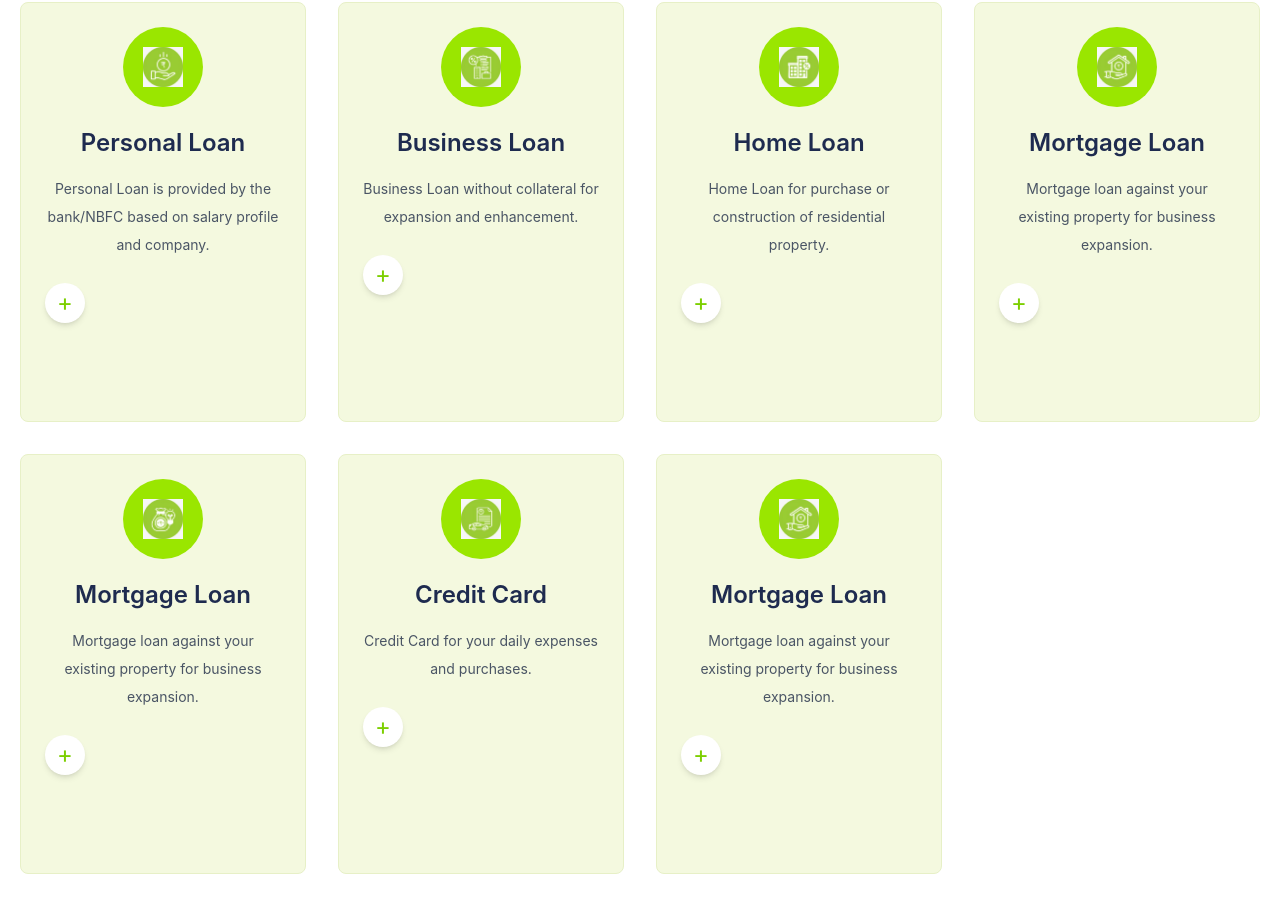
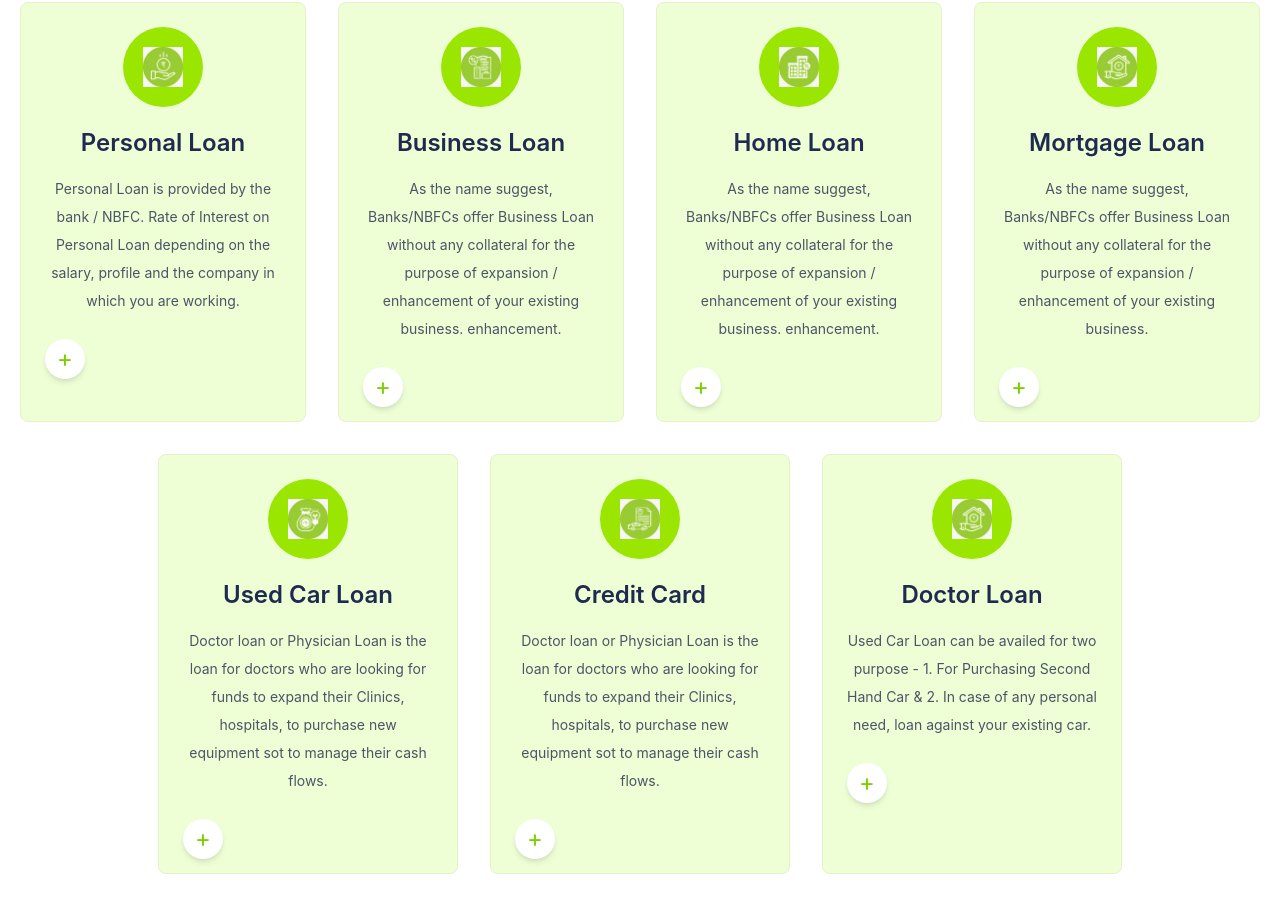
Before and after one commit to Shaikhjunaid49/Sasta_paisa, a React (Vite) app in the folder Sasta_paisa/: page / in a window 1280 px wide. Shown: the part 1071-1984 px from the top of the page. Built offline with nearby package versions, Linux system fonts and the light colour scheme.

Commit message:
fix some minnor things

```diff
--- a/Sasta_paisa/package.json
+++ b/Sasta_paisa/package.json
@@ -13,6 +13,7 @@
     "@tailwindcss/vite": "^4.3.0",
     "react": "^19.2.6",
     "react-dom": "^19.2.6",
+    "react-icons": "^5.6.0",
     "tailwindcss": "^4.3.0"
   },
   "devDependencies": {
--- a/Sasta_paisa/src/components/LoanCard.jsx
+++ b/Sasta_paisa/src/components/LoanCard.jsx
@@ -7,15 +7,11 @@ function LoanCard({
 }) {
   return (
     <div
-      className={`bg-[#f4f9df] border border-[#e7f0c7] rounded-lg p-6 ${height} hover:shadow-lg transition duration-300`}
+      className={`w-full max-w-[300px] bg-[#EEFFD6] border border-[#e7f0c7] rounded-lg p-6 ${height} hover:shadow-lg transition duration-300`}
     >
       {/* ICON */}
       <div className="w-20 h-20 rounded-full bg-lime-400 flex items-center justify-center mx-auto">
-        <img
-          src={image}
-          alt={title}
-          className="w-10 h-10 object-contain"
-        />
+        <img src={image} alt={title} className="w-10 h-10 object-contain" />
       </div>
 
       {/* TITLE */}
--- a/Sasta_paisa/src/sections/LoanServices.jsx
+++ b/Sasta_paisa/src/sections/LoanServices.jsx
@@ -12,7 +12,6 @@ export default function LoanServices() {
     <>
       <section className="w-full py-20 bg-white">
         <div className="max-w-7xl mx-auto px-5">
-
           {/* HEADING */}
           <div className="text-center mb-16">
             <h2 className="text-5xl font-bold text-[#1e2b4f]">
@@ -20,18 +19,19 @@ export default function LoanServices() {
             </h2>
 
             <p className="text-gray-500 mt-5 max-w-3xl mx-auto leading-8">
-            With us, you can expect hassle-free loan processing and quick approvals.
-            Say goodbye to endless paperwork and long waiting periods.
+              With us, you can expect hassle-free loan processing and quick
+              approvals. Say goodbye to endless paperwork and long waiting
+              periods.
             </p>
           </div>
 
           {/* CARDS */}
-        <div className="grid grid-cols-1 md:grid-cols-2 lg:grid-cols-3 xl:grid-cols-4 gap-8">
-
+          {/* FIRST ROW */}
+          <div className="flex justify-center gap-8 mb-8 flex-wrap xl:flex-nowrap">
             <LoanCard
               image={personalLoan}
               title="Personal Loan"
-            description="Personal Loan is provided by the bank/NBFC based on salary profile and company."
+              description="Personal Loan is provided by the bank / NBFC. Rate of Interest on Personal Loan depending on the salary, profile and the company in which you are working."
               showButton={true}
               height="h-[420px]"
             />
@@ -39,7 +39,7 @@ export default function LoanServices() {
             <LoanCard
               image={businessLoan}
               title="Business Loan"
-            description="Business Loan without collateral for expansion and enhancement."
+              description="As the name suggest, Banks/NBFCs offer Business Loan without any collateral for the purpose of expansion / enhancement of your existing business. enhancement."
               showButton={true}
               height="h-[420px]"
             />
@@ -47,7 +47,7 @@ export default function LoanServices() {
             <LoanCard
               image={homeLoan}
               title="Home Loan"
-            description="Home Loan for purchase or construction of residential property."
+              description="As the name suggest, Banks/NBFCs offer Business Loan without any collateral for the purpose of expansion / enhancement of your existing business. enhancement."
               showButton={true}
               height="h-[420px]"
             />
@@ -55,28 +55,34 @@ export default function LoanServices() {
             <LoanCard
               image={mortgageLoan}
               title="Mortgage Loan"
-            description="Mortgage loan against your existing property for business expansion."
+              description="As the name suggest, Banks/NBFCs offer Business Loan without any collateral for the purpose of expansion / enhancement of your existing business."
               showButton={true}
               height="h-[420px]"
             />
+          </div>
+
+          {/* SECOND ROW */}
+          <div className="flex justify-center gap-8 flex-wrap">
             <LoanCard
               image={usedCar}
-            title="Mortgage Loan"
-            description="Mortgage loan against your existing property for business expansion."
+              title="Used Car Loan"
+              description="Doctor loan or Physician Loan is the loan for doctors who are looking for funds to expand their Clinics, hospitals, to purchase new equipment sot to manage their cash flows."
               showButton={true}
               height="h-[420px]"
             />
+
             <LoanCard
               image={creditCard}
               title="Credit Card"
-            description="Credit Card for your daily expenses and purchases."
+              description="Doctor loan or Physician Loan is the loan for doctors who are looking for funds to expand their Clinics, hospitals, to purchase new equipment sot to manage their cash flows."
               showButton={true}
               height="h-[420px]"
             />
+
             <LoanCard
               image={mortgageLoan}
-            title="Mortgage Loan"
-            description="Mortgage loan against your existing property for business expansion."
+              title="Doctor Loan"
+              description="Used Car Loan can be availed for two purpose - 1. For Purchasing Second Hand Car & 2. In case of any personal need, loan against your existing car."
               showButton={true}
               height="h-[420px]"
             />
@@ -84,5 +90,5 @@ export default function LoanServices() {
         </div>
       </section>
     </>
-  )
+  );
 }
```
Also changed, not shown: 1 other file (tests, documents, lock files or other folders). Lines whose indentation alone changed are shown as unchanged.
